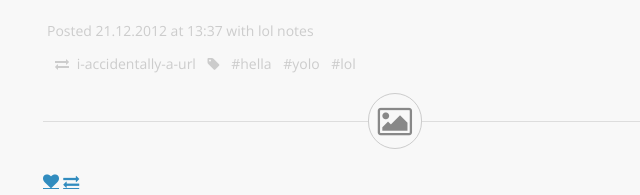
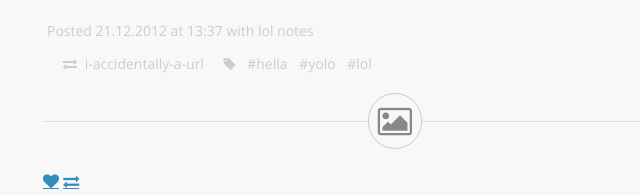
Before and after one commit to xsznix/tumblr-generic-modern, a plain HTML site: page index.html in a window 1280 px wide. Shown: the part 748-943 px from the top of the page, 245-885 px from the left. Drawn offline with nearby package versions, Linux system fonts and the light colour scheme; grey boxes are pictures that could not be loaded.

Commit message:
space out post meta even more

```diff
--- a/css/index.css
+++ b/css/index.css
@@ -344,11 +344,11 @@ a.tumblr_blog:hover {
 }
 
 .notescount {
-	margin-left: 8px;
+	margin-left: 16px;
 }
 
 .reblogged {
-	margin-left: 8px;
+	margin-left: 16px;
 }
 
 .reblogged-from {
@@ -357,7 +357,7 @@ a.tumblr_blog:hover {
 
 .tags {
 	display: inline-block;
-	margin-left: 8px;
+	margin-left: 16px;
 }
 
 .tag {
```
